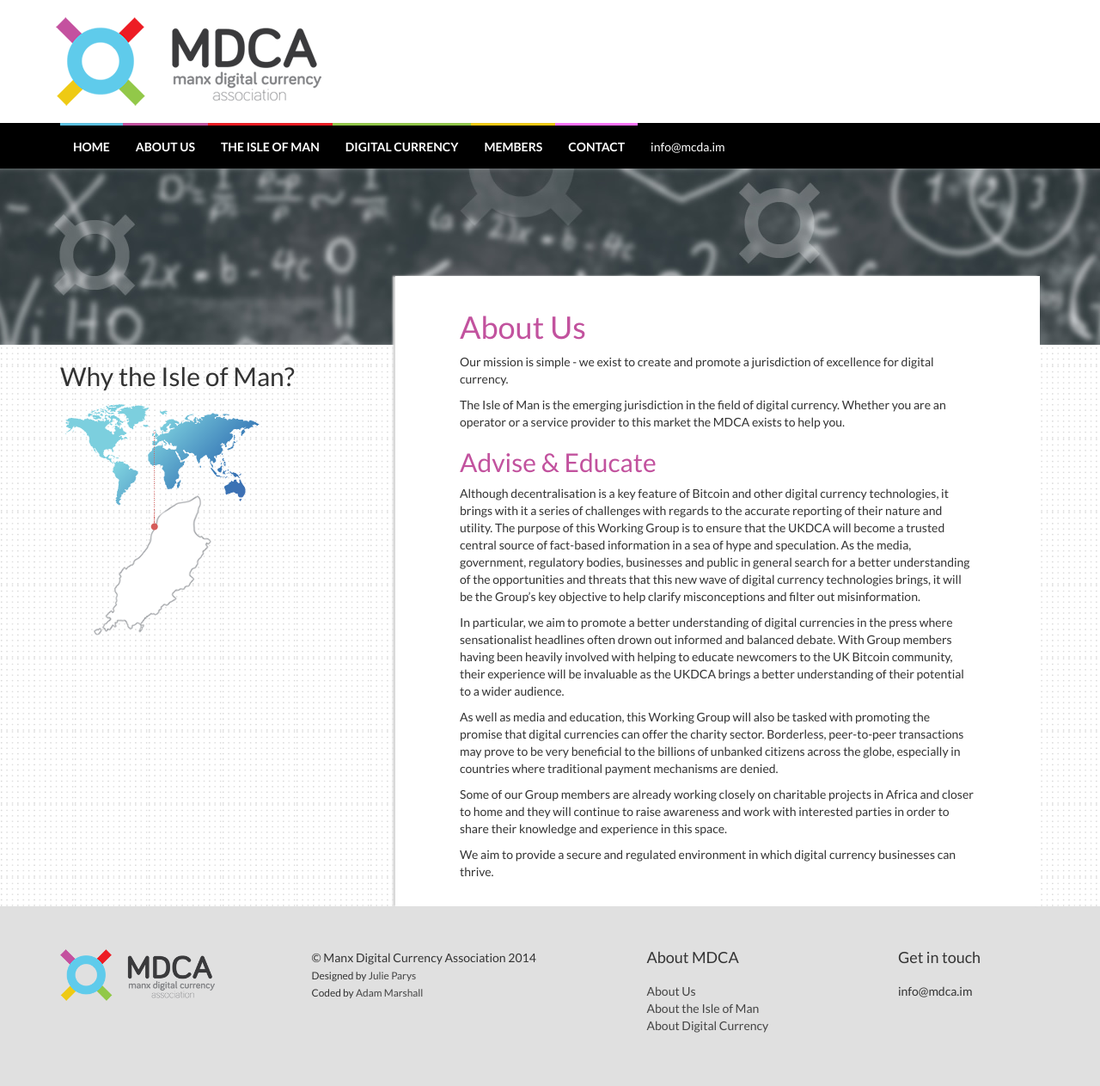
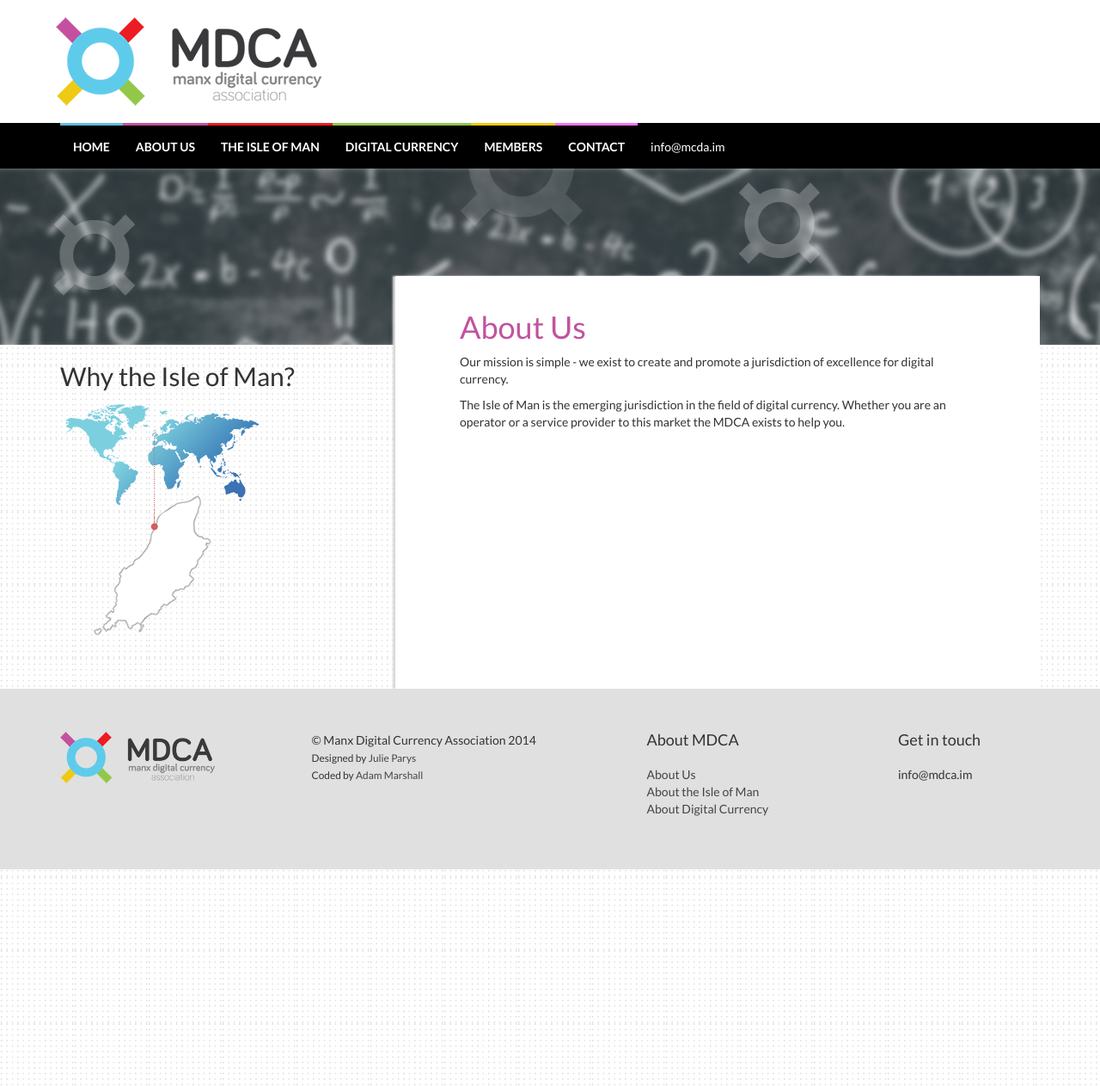
Before and after one commit to Julieparys/MDCA, a Jekyll site: the page built from src/aboutus.md, in a window 1280 px wide. Shown: the whole page at 86% size. Built offline with Jekyll 4.4.1, drawn with Linux system fonts in a browser that asks for light colours; Markdown is read by kramdown in place of the engine named in the settings.

Commit message:
cull some clearly stolen content

```diff
--- a/src/aboutus.md
+++ b/src/aboutus.md
@@ -11,17 +11,3 @@ banner: AboutMDCA
 Our mission is simple - we exist to create and promote a jurisdiction of excellence for digital currency.
 
 The Isle of Man is the emerging jurisdiction in the field of digital currency. Whether you are an operator or a service provider to this market the MDCA exists to help you.
-
-##Advise & Educate
-
-Although decentralisation is a key feature of Bitcoin and other digital currency technologies, it brings with it a series of challenges with regards to the accurate reporting of their nature and utility.
-The purpose of this Working Group is to ensure that the UKDCA will become a trusted central source of fact-based information in a sea of hype and speculation. As the media, government, regulatory bodies, businesses and public in general search for a better understanding of the opportunities and threats that this new wave of digital currency technologies brings, it will be the Group’s key objective to help clarify misconceptions and filter out misinformation.
-
-In particular, we aim to promote a better understanding of digital currencies in the press where sensationalist headlines often drown out informed and balanced debate.
-With Group members having been heavily involved with helping to educate newcomers to the UK Bitcoin community, their experience will be invaluable as the UKDCA brings a better understanding of their potential to a wider audience.
-
-As well as media and education, this Working Group will also be tasked with promoting the promise that digital currencies can offer the charity sector. Borderless, peer-to-peer transactions may prove to be very beneficial to the billions of unbanked citizens across the globe, especially in countries where traditional payment mechanisms are denied.
-
-Some of our Group members are already working closely on charitable projects in Africa and closer to home and they will continue to raise awareness and work with interested parties in order to share their knowledge and experience in this space.
-
-We aim to provide a secure and regulated environment in which digital currency businesses can thrive.
```
Also changed, not shown: src/digitalcurrency.md (+0 -4 lines).
